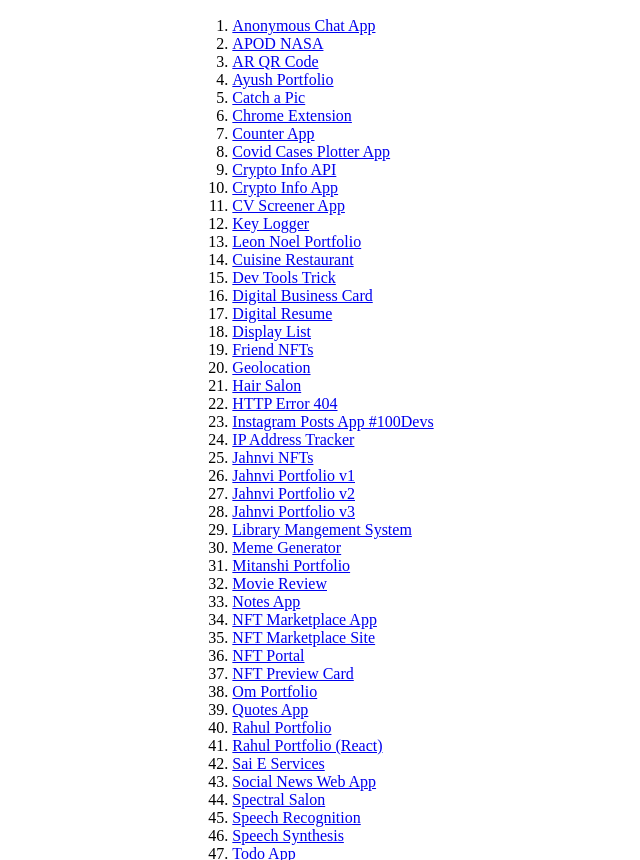
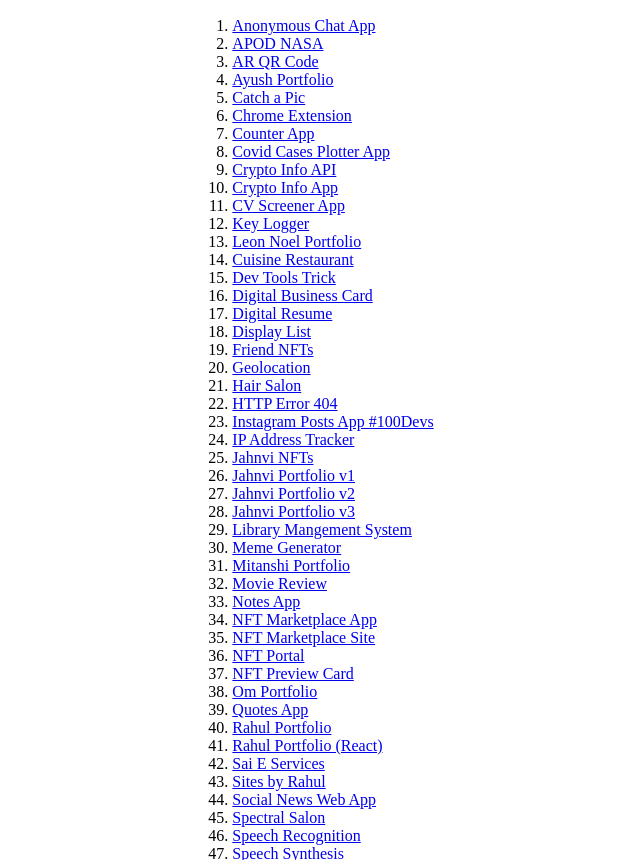
Before and after one commit to rahulkarda/sites-by-rahul, a plain HTML site: page index.html in a window 1280 px wide. Shown: the part 87-947 px from the top of the page, without its empty margins (327-967 px from the left). Drawn offline with Linux system fonts and the light colour scheme.

Commit message:
Add new website

```diff
--- a/index.html
+++ b/index.html
@@ -52,6 +52,7 @@
         <li><a href="https://rahulkarda.netlify.app">Rahul Portfolio</a></li>
         <li><a href="https://react-portfolio-rahul.netlify.app/">Rahul Portfolio (React)</a></li>
         <li><a href="https://saiservices.netlify.app">Sai E Services</a></li>
+        <li><a href="https://sites-by-rahul.netlify.app">Sites by Rahul</a></li>
         <li><a href="https://social-news-web-app.netlify.app/">Social News Web App</a></li>
         <li><a href="https://spectral-salon.netlify.app">Spectral Salon</a></li>
         <li><a href="https://speech2text.netlify.app">Speech Recognition</a></li>
```
